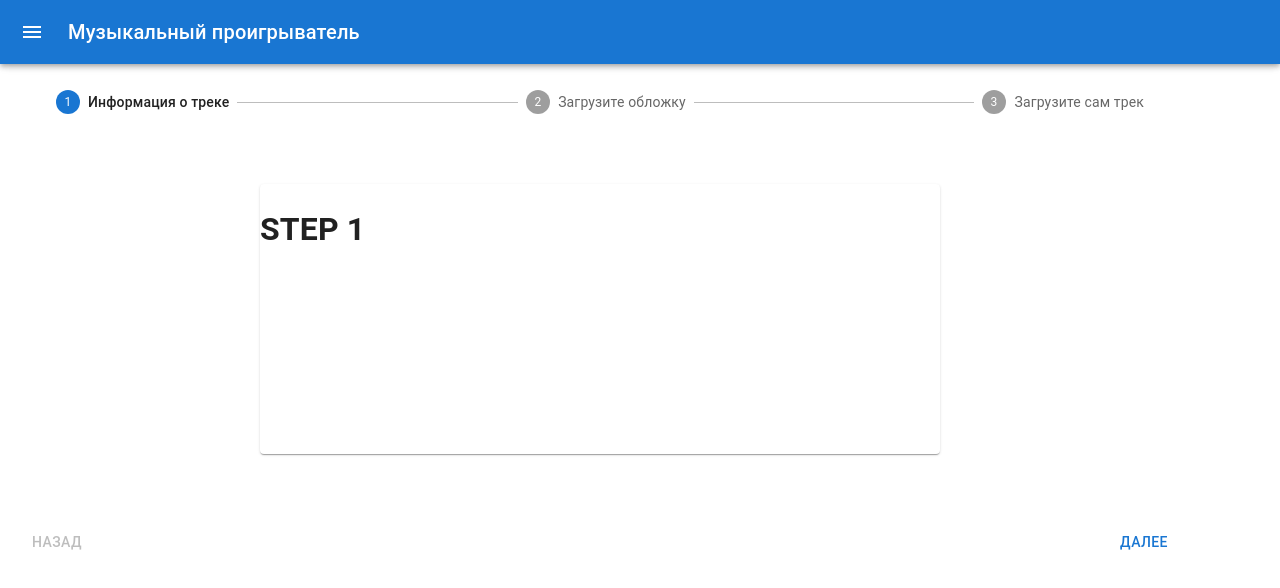
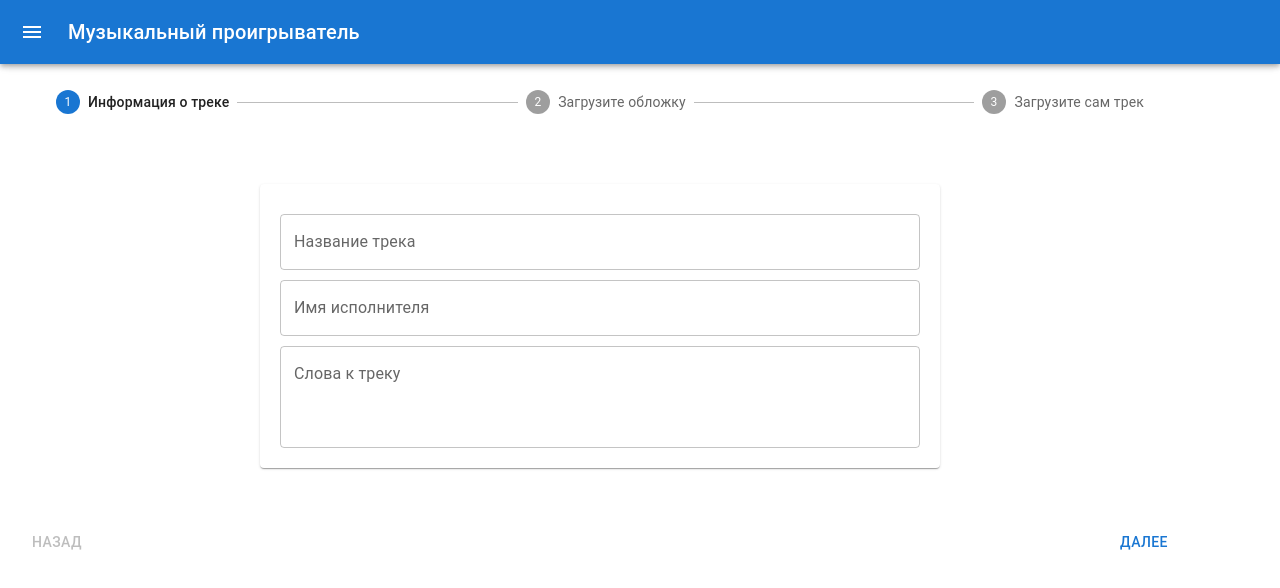
Before and after one commit to IrinaPerezhegina/music-platform, a Next.js app in the folder client/: page /tracks/create in a window 1280 px wide. Shown: the top 588 px of the page. Built offline with nearby package versions, Linux system fonts and the light colour scheme.

Commit message:
One step for Dowland

```diff
--- a/client/pages/tracks/create.tsx
+++ b/client/pages/tracks/create.tsx
@@ -1,6 +1,6 @@
 import StepWrapper from '@/components/StepWrapper'
 import MainLayout from '@/layouts/MainLayout'
-import { Button, Grid2 } from '@mui/material'
+import { Button, Grid2, TextField } from '@mui/material'
 import { useState } from 'react'
 
 const Create = () => {
@@ -13,13 +13,16 @@ const Create = () => {
   const back=()=>{
       setActiveStep((prev)=>prev-1)
 
-
   }
   return (
     <MainLayout>
      <StepWrapper activeStep={activeStep}>
       {activeStep===0 &&
-        <h1>STEP 1</h1>
+       <Grid2 container direction={'column'}  style={{padding:20}} >
+<TextField style={{marginTop:10}} label='Название трека' />
+<TextField style={{marginTop:10}} label='Имя исполнителя' />
+<TextField style={{marginTop:10}} label='Слова к треку' multiline rows={3}/>
+       </Grid2>
         }
         {activeStep===1 &&
         <h1>STEP 2</h1>
@@ -39,6 +42,6 @@ const Create = () => {
     </MainLayout>
   )
 }
-// 1:25:42
+
 
 export default Create
```
